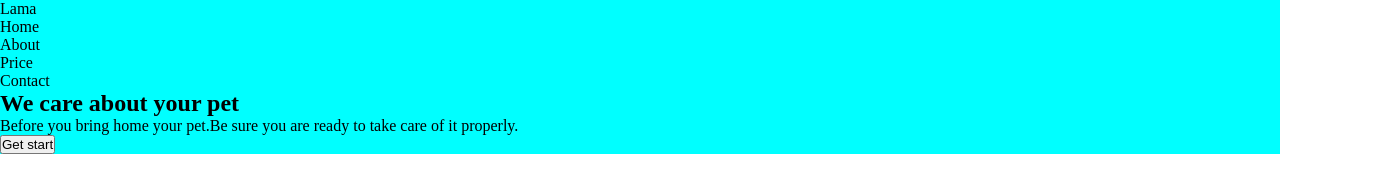
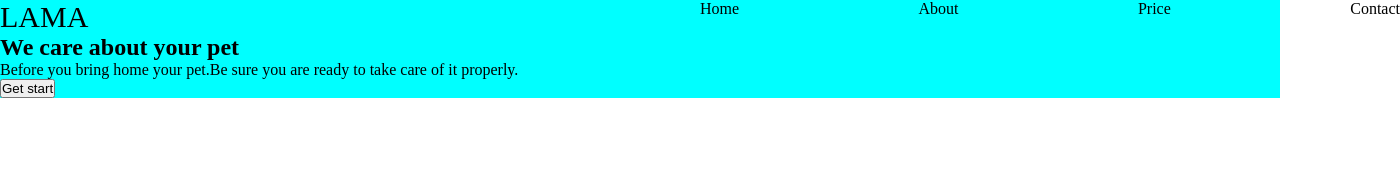
Before and after one commit to JulKuzmi/grooming-salon, a plain HTML site: page index.html in a window 1280 px wide. Shown: the whole page, 1400 px wide, since content can reach past the window. Drawn offline with Linux system fonts and the light colour scheme.

Commit message:
add style

```diff
--- a/index.css
+++ b/index.css
@@ -17,3 +17,24 @@ img {
 * .wrapper {
   background-color: aqua;
 }
+
+.conteiner {
+  width: 1400px;
+  margin: auto;
+}
+
+header .logo {
+  text-transform: uppercase;
+  font-size: 30px;
+}
+
+header nav {
+  float: right;
+  width: 50%;
+}
+
+header nav ul {
+  list-style: none;
+  display: flex;
+  justify-content: space-between;
+}
```
